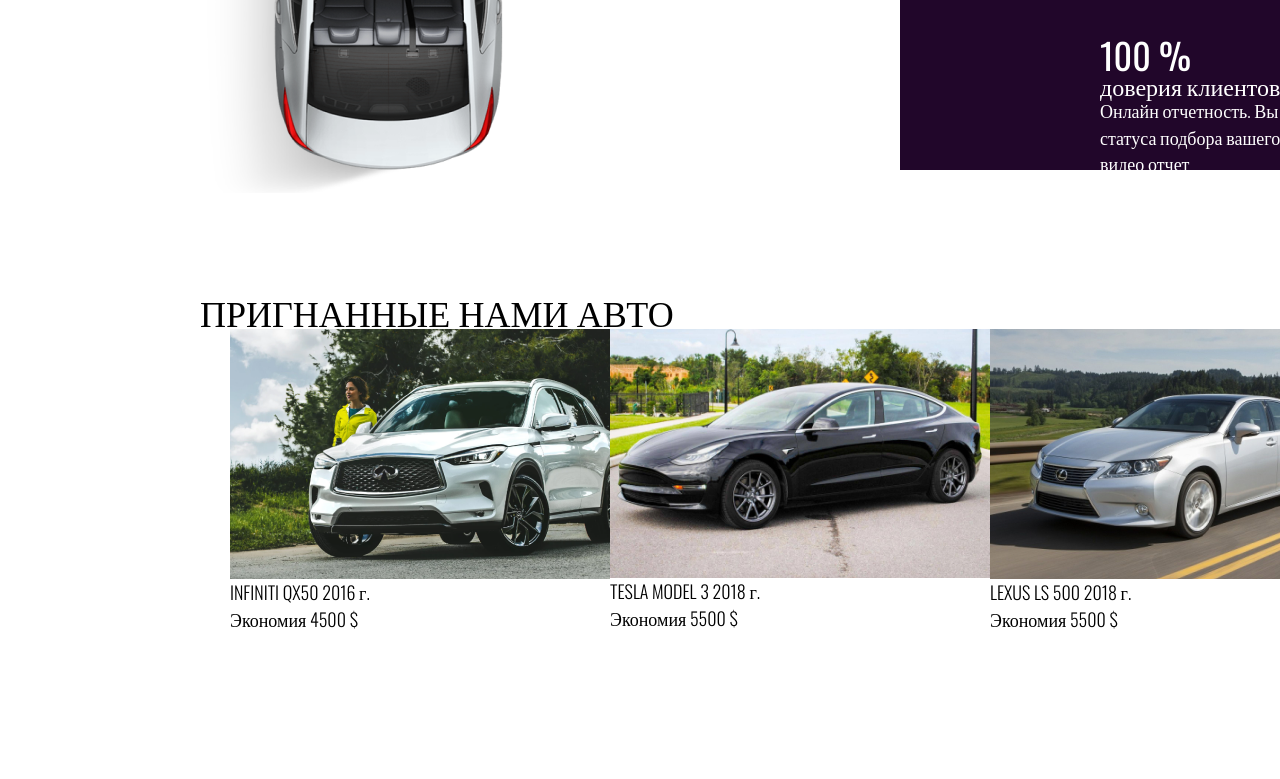
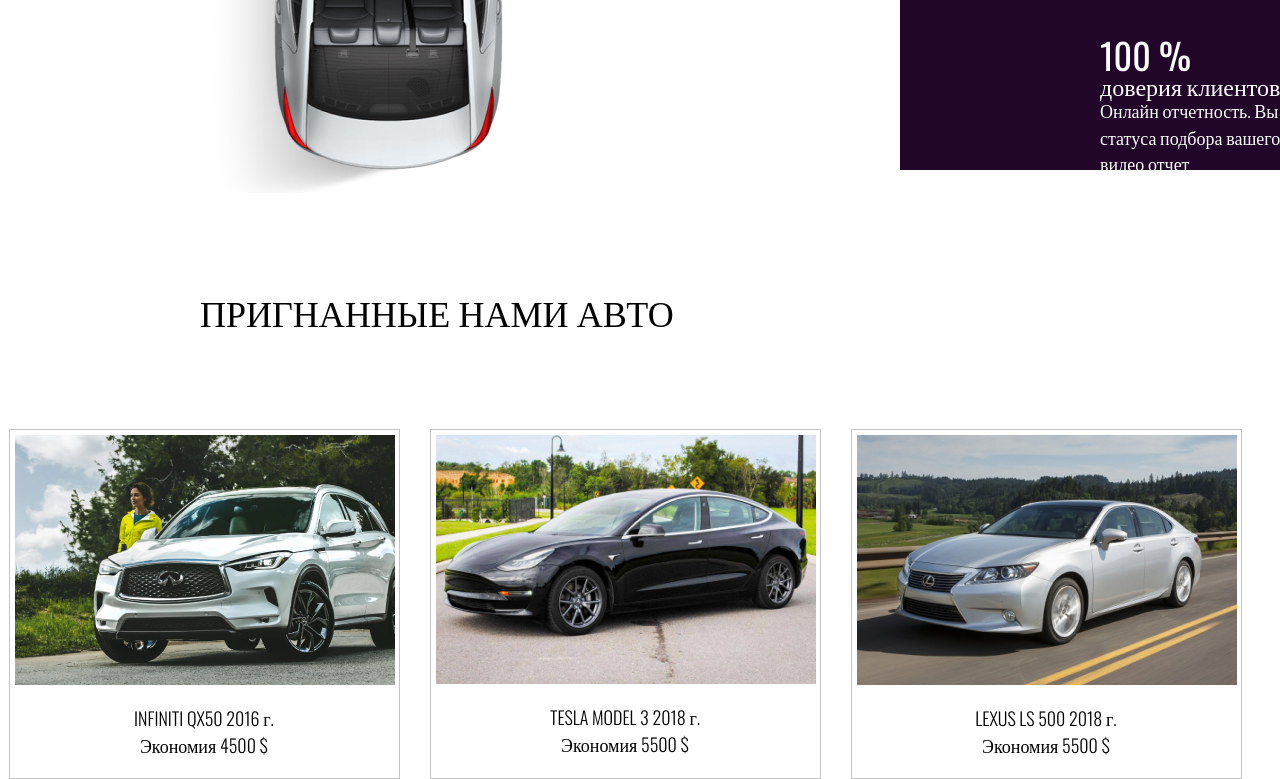
Before and after one commit to SelesPurple/AUTOexpress, a plain HTML site: page index.html in a window 1280 px wide. Shown: the part 2194-2973 px from the top of the page. Before the commit the page ends 2827 px from the top, so only its background shows below. Drawn offline with nearby package versions, Linux system fonts and the light colour scheme.

Commit message:
как адаптив то делать?

```diff
--- a/index.html
+++ b/index.html
@@ -125,17 +125,17 @@
         <div class="slider-box">
             <div class="slide">
                 <div class="slide-img"><img src="img/slide1.png" alt=""></div>
-                <p>INFINITI QX50 2016 г.</p>
+                <p class="auto-type">INFINITI QX50 2016 г.</p>
                 <p>Экономия 4500 $</p>
             </div>
             <div class="slide">
                 <div class="slide-img"><img src="img/slide2.png" alt=""></div>
-                <p> TESLA MODEL 3 2018 г.</p>
+                <p class="auto-type"> TESLA MODEL 3 2018 г.</p>
                 <p>Экономия 5500 $</p>
             </div>
             <div class="slide">
                 <div class="slide-img"><img src="img/slide3.png" alt=""></div>
-                <p> LEXUS LS 500 2018 г.</p>
+                <p class="auto-type"> LEXUS LS 500 2018 г.</p>
                 <p>Экономия 5500 $</p>
             </div>
         </div>
--- a/style.scss
+++ b/style.scss
@@ -171,17 +171,34 @@ body {
         }
     }
     .fitted-cars {
-        width: 1200px;
+        // width: 1200px;
         margin: 100px 200px;
         .slider-box {
             display: flex;
             justify-content: center;
+            margin-top: 100px;
             .slide {
+                min-width: 391px;
+                min-height: 350px;
+                margin-right: 30px;
+                padding: 5px;
+                border: 1px solid $grey;
                 .slide-img {
                     min-width: 380px;
                     img {
                         width: 100%;
                     }
+                }
+                p {
+                    text-align: center;
+                    &.auto-type {
+                        margin-top: 20px;
+                    }
+                }
+
+                &:hover {
+                    background-color: $accent;
+                    color: $white;
                 }
             }
         }
```
Also changed, not shown: style.css.
